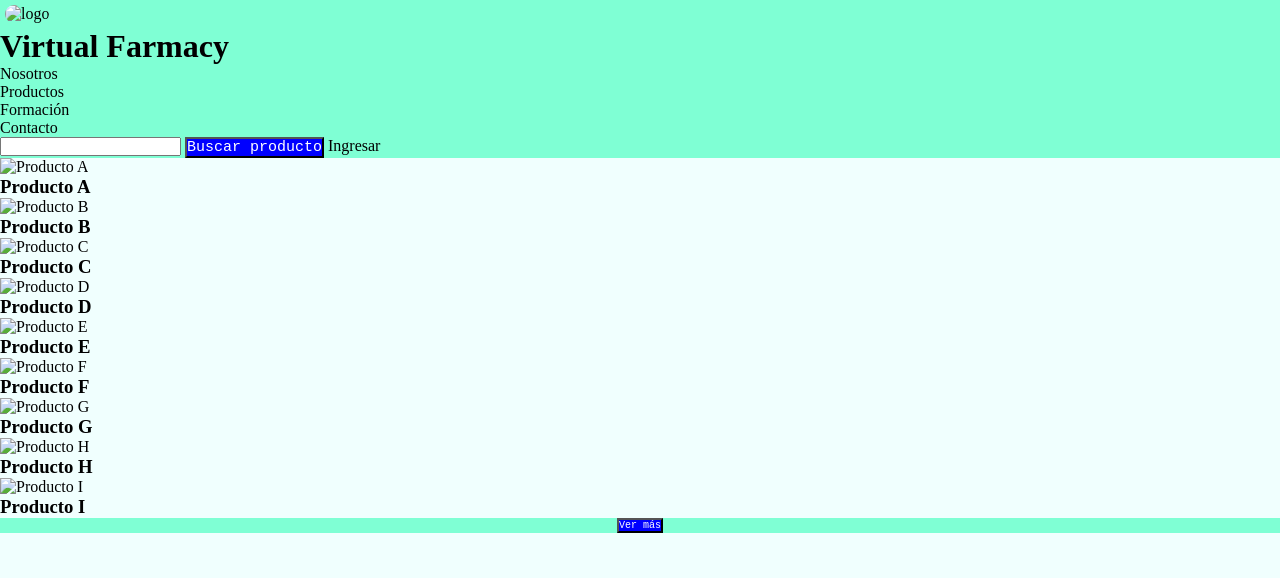
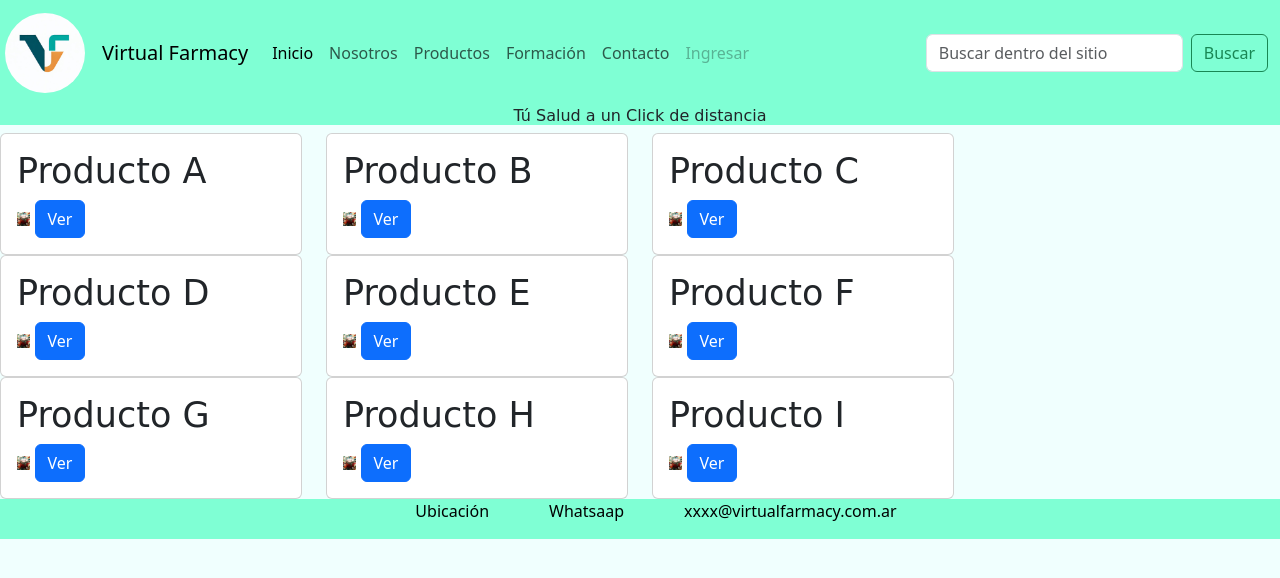
Before and after one commit to legal581/Preentrega2Luberto, a plain HTML site: page HTML/Productos.html in a window 1280 px wide. Drawn offline with nearby package versions, Linux system fonts and the light colour scheme; a web font is replaced by a local one.

Commit message:
Update Productos.html

```diff
--- a/HTML/Productos.html
+++ b/HTML/Productos.html
@@ -3,56 +3,158 @@
 <head>
     <meta charset="UTF-8">
     <meta name="viewport" content="width=device-width, initial-scale=1.0">
-
+    <!--link CSS Bootstrap-->
+    <link href="https://cdn.jsdelivr.net/npm/bootstrap@5.3.0/dist/css/bootstrap.min.css" rel="stylesheet" integrity="sha384-9ndCyUaIbzAi2FUVXJi0CjmCapSmO7SnpJef0486qhLnuZ2cdeRhO02iuK6FUUVM" crossorigin="anonymous">
     <!-- CSS -->
     <link rel="stylesheet" href="/CSS/style.css">
 
     <title>Inicio</title>
+
+    <!--Fonts-->
+    <link rel="preconnect" href="https://fonts.googleapis.com">
+<link rel="preconnect" href="https://fonts.gstatic.com" crossorigin>
+<link href="https://fonts.googleapis.com/css2?family=Lumanosimo&display=swap" rel="stylesheet">
 </head>
 <body>
     <header>
-        <img src="Logo.jpg" alt="logo">
-            <h1>
-                Virtual Farmacy
-            </h1>
-                <nav>
-                    <ul>
-                        <li><a href="/HTML/Nosotros.html">Nosotros</a></li>
-                        <li><a href="/HTML/Productos.html">Productos</a></li>
-                        <li><a href="/HTML/Formacion.html">Formación</a></li>
-                        <li><a href="/HTML/Contacto.html">Contacto</a></li>
-                    </ul>
-                        <input type="search" name="" id="">
-                        <button class="Boton-p">Buscar producto</button>
-                        <a href="">Ingresar</a>
-                </nav>
+        <!--Inicio NAVBAR-->
+        <nav class="navbar navbar-expand-lg bg-body-tertiary nav-bar-personal">
+            <img src="/Logo.jpg" alt="logo">
+            <div class="container-fluid">
+              <a class="navbar-brand" href="#">Virtual Farmacy</a>
+              <button class="navbar-toggler" type="button" data-bs-toggle="collapse" data-bs-target="#navbarSupportedContent" aria-controls="navbarSupportedContent" aria-expanded="false" aria-label="Toggle navigation">
+                <span class="navbar-toggler-icon"></span>
+              </button>
+              <div class="collapse navbar-collapse" id="navbarSupportedContent">
+                <ul class="navbar-nav me-auto mb-2 mb-lg-0">
+                  <li class="nav-item">
+                    <a class="nav-link active" aria-current="page" href="/index.html">Inicio</a>
+                  </li>
+                  <li class="nav-item">
+                    <a class="nav-link" href="/HTML/Nosotros.html">Nosotros</a>
+                  </li>
+                  <li class="nav-item">
+                    <a class="nav-link" href="/HTML/Productos.html">Productos</a></li>
+                  <li class="nav-item">
+                    <a class="nav-link" href="/HTML/Formacion.html">Formación</a></li>
+                  <li class="nav-item">
+                    <a class="nav-link" href="/HTML/Contacto.html">Contacto</a></li>
+                  <li class="nav-item">
+                    <a class="nav-link nav-link disabled" href="#">Ingresar</a></li>
+                  </li>
+                </ul>
+                <form class="d-flex" role="search">
+                  <input class="form-control me-2" type="search" placeholder="Buscar dentro del sitio" aria-label="Search">
+                  <button class="btn btn-outline-success" type="submit">Buscar</button>
+                </form>
+              </div>
+            </div>
     </header>
+     <!--FIN NAVBAR-->
+    <h2 class="subtitulo">
+        Tú Salud a un Click de distancia
+    </h2>
 <!--Sección de productos disponibles-->
         <section>
+            <div class="row fila01">
+                <div class="col-sm-3">
+                  <div class="card">
+                    <div class="card-body">
+                      <h5 class="card-title">Producto A</h5>
+                      <img class="producto" src="/Imagenes/Productos.jpg" alt="Producto A">
+                      <a href="#" class="btn btn-primary">Ver</a>
+                    </div>
+                  </div>
+                </div>
+                <div class="col-sm-3">
+                    <div class="card">
+                        <div class="card-body">
+                            <h5 class="card-title">Producto B</h5>
+                            <img class="producto" src="/Imagenes/Productos.jpg" alt="Producto B">
+                            <a href="#" class="btn btn-primary">Ver</a>
+                        </div>
+                    </div>
+                </div>
+                <div class="col-sm-3">
+                    <div class="card">
+                      <div class="card-body">
+                        <h5 class="card-title">Producto C</h5>
+                        <img class="producto" src="/Imagenes/Productos.jpg" alt="Producto C">
+                        <a href="#" class="btn btn-primary">Ver</a>
+                      </div>
+                    </div>
+                  </div>
+            </div>
+            <div class="row fila01">
+            <div class="col-sm-3">
+                  <div class="card">
+                    <div class="card-body">
+                      <h5 class="card-title">Producto D</h5>
+                      <img class="producto" src="/Imagenes/Productos.jpg" alt="Producto D">
+                      <a href="#" class="btn btn-primary">Ver</a>
+                    </div>
+                  </div>
+                </div>
+                <div class="col-sm-3">
+                    <div class="card">
+                            <div class="card-body">
+                              <h5 class="card-title">Producto E</h5>
+                              <img class="producto" src="/Imagenes/Productos.jpg" alt="Producto E">
+                              <a href="#" class="btn btn-primary">Ver</a>
+                            </div>
+                          </div>
+                        </div>
+                        <div class="col-sm-3">
+                            <div class="card">
+                              <div class="card-body">
+                                <h5 class="card-title">Producto F</h5>
+                                <img class="producto" src="/Imagenes/Productos.jpg" alt="Producto F">
+                                <a href="#" class="btn btn-primary">Ver</a>
+                              </div>
+                            </div>
+                          </div>
+                </div>
+            <div class="row fila01">
+            <div class="col-sm-3">
+                  <div class="card">
+                    <div class="card-body">
+                      <h5 class="card-title">Producto G</h5>
+                      <img class="producto" src="/Imagenes/Productos.jpg" alt="Producto G">
+                      <a href="#" class="btn btn-primary">Ver</a>
+                    </div>
+                  </div>
+                </div>
+            <div class="col-sm-3">
+                  <div class="card">
+                    <div class="card-body">
+                      <h5 class="card-title">Producto H</h5>
+                      <img class="producto" src="/Imagenes/Productos.jpg" alt="Producto H">
+                      <a href="#" class="btn btn-primary">Ver</a>
+                    </div>
+                  </div>
+                </div>
+                <div class="col-sm-3">
+                    <div class="card">
+                      <div class="card-body">
+                        <h5 class="card-title">Producto I</h5>
+                        <img class="producto" src="/Imagenes/Productos.jpg" alt="Producto I">
+                        <a href="#" class="btn btn-primary">Ver</a>
+                      </div>
+                    </div>
+                  </div>
+              </div>
+        </section>
+        <footer>
             <nav>
-                <img class="producto" src="Imagenes/Productos.jpg" alt="Producto A">
-                    <h3>Producto A</h3>
-                <img class="producto" src="Imagenes/Productos.jpg" alt="Producto B">
-                    <h3>Producto B</h3>
-                <img class="producto" src="Imagenes/Productos.jpg" alt="Producto C">
-                    <h3>Producto C</h3>
-                <img class="producto" src="Imagenes/Productos.jpg" alt="Producto D">
-                    <h3>Producto D</h3>
-                <img class="producto" src="Imagenes/Productos.jpg" alt="Producto E">
-                    <h3>Producto E</h3>
-                <img class="producto" src="Imagenes/Productos.jpg" alt="Producto F">
-                    <h3>Producto F</h3>
-                <img class="producto" src="Imagenes/Productos.jpg" alt="Producto G">
-                    <h3>Producto G</h3>
-                <img class="producto" src="Imagenes/Productos.jpg" alt="Producto H">
-                    <h3>Producto H</h3>
-                <img class="producto" src="Imagenes/Productos.jpg" alt="Producto I">
-                    <h3>Producto I</h3>
+                <ul>
+                    <li><a href="https://goo.gl/maps/1ANGjGFLD3VY9MPQ9">Ubicación</a></li>
+                    <li><a href="#">Whatsaap</a></li>
+                    <li><a href="https://www.gmail.com">xxxx@virtualfarmacy.com.ar</a></li>
+                </ul>
             </nav>
-        </section>
-    <footer>
-        <button class="Boton">Ver más</button>
-    </footer>
+        </footer>
+        <!--SCRIPT-->
+        <script src="https://cdn.jsdelivr.net/npm/bootstrap@5.3.0/dist/js/bootstrap.bundle.min.js" integrity="sha384-geWF76RCwLtnZ8qwWowPQNguL3RmwHVBC9FhGdlKrxdiJJigb/j/68SIy3Te4Bkz" crossorigin="anonymous"></script>
 
 </body>
 
```
